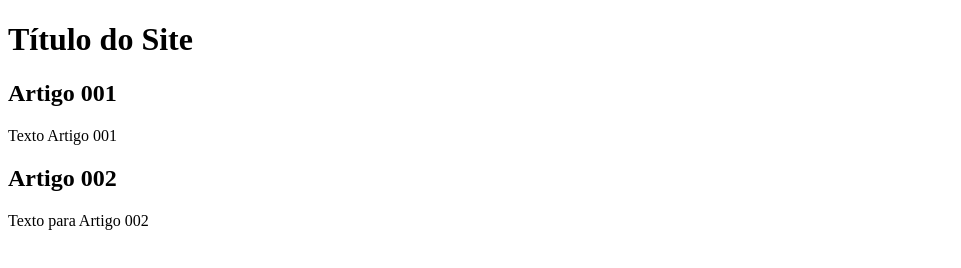
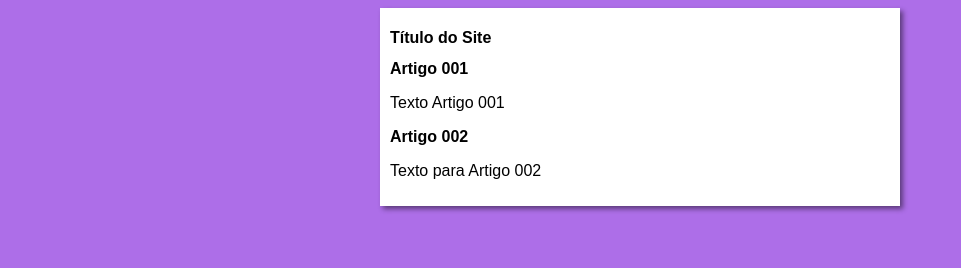
Before and after one commit to robertorondineli/projeto-site, a plain HTML site: page index.html in a window 1280 px wide. Shown: the whole page, without its empty margins (0-961 px from the left). Drawn offline with Linux system fonts and the light colour scheme.

Commit message:
iniciei o design

```diff
--- /dev/null
+++ b/estilo/style.css
@@ -0,0 +1,16 @@
+* {
+    font-family: Arial, Helvetica, sans-serif;
+    font-size: 16px;
+}
+
+body {
+    background-color: rgb(173, 110, 232);
+}
+
+main {
+    background-color: white;
+    width: 500px;
+    margin: auto;
+    padding: 10px;
+    box-shadow: 3px 3px 5px rgba(0, 0, 0, 0.473);
+}
--- a/index.html
+++ b/index.html
@@ -4,7 +4,7 @@
     <meta charset="UTF-8">
     <meta name="viewport" content="width=device-width, initial-scale=1.0">
     <title>Título do Site</title>
-</head>
+    <link rel="stylesheet" href="estilo/style.css">
 <body>
     <main>
         <header>
```
